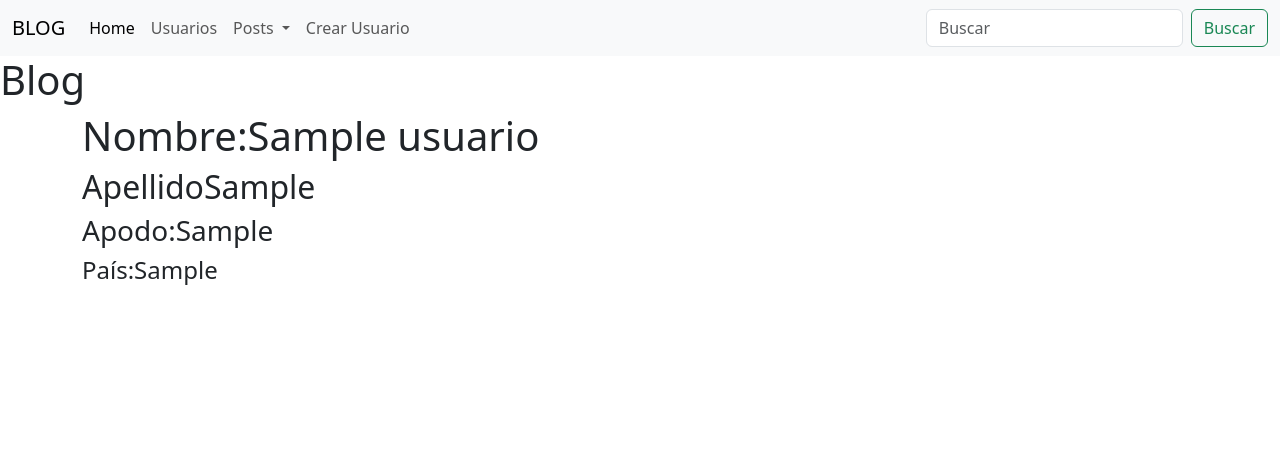
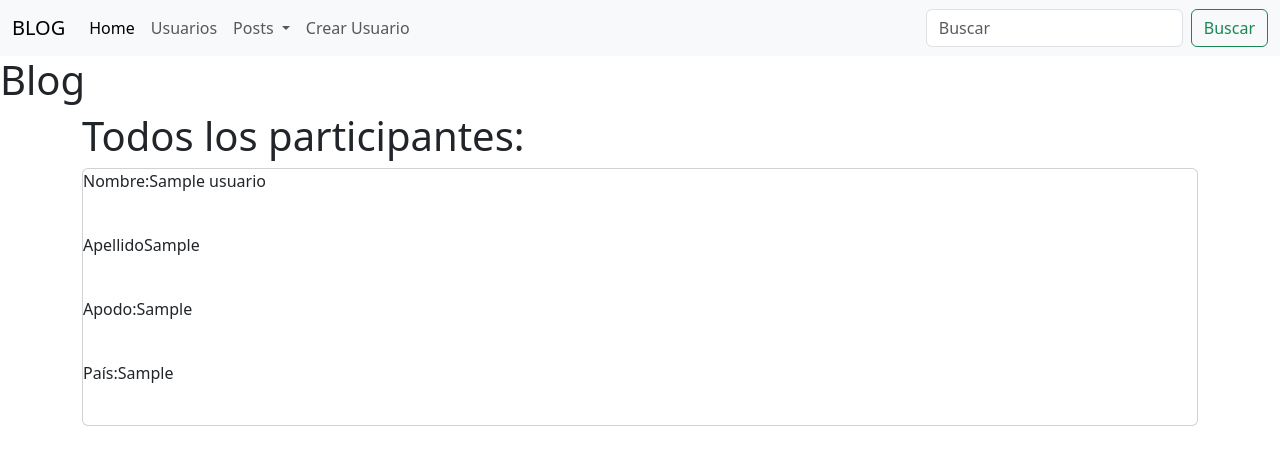
Before and after one commit to dggtn/PlaygroundFinalProjectGangotena, a Django app: page /usuarios/ in a window 1280 px wide. Shown: the top 465 px of the page. Run offline with Django 5.2, Linux system fonts and the light colour scheme; tables that the repository leaves empty hold one stand-in row (values such as "Sample post").

Commit message:
cambios usuarios base de datos

```diff
--- a/PlaygroundFinalProjectGangotena/templates/usuarios.html
+++ b/PlaygroundFinalProjectGangotena/templates/usuarios.html
@@ -1,12 +1,19 @@
 {% extends "layout.html" %}
 
 {% block contenido%}
+<h1>Todos los participantes:</h1>
 {% for usuario in usuarios%}
 
-<h1>Nombre:{{usuario.nombre}}</h1>
-<h2>Apellido{{usuario.apellido}}</h2>
-<h3>Apodo:{{usuario.apodo}}</h3>
-<h4>País:{{usuario.pais}}</h4>
+<div class= "card primary">
+<p>Nombre:{{usuario.nombre}}</p>
+<br>
+<p>Apellido{{usuario.apellido}}</p>
+<br>
+<p>Apodo:{{usuario.apodo}}</p>
+<br>
+<p>País:{{usuario.pais}}</p>
+<br>
+</div>
 {%endfor%}
 
 
```
